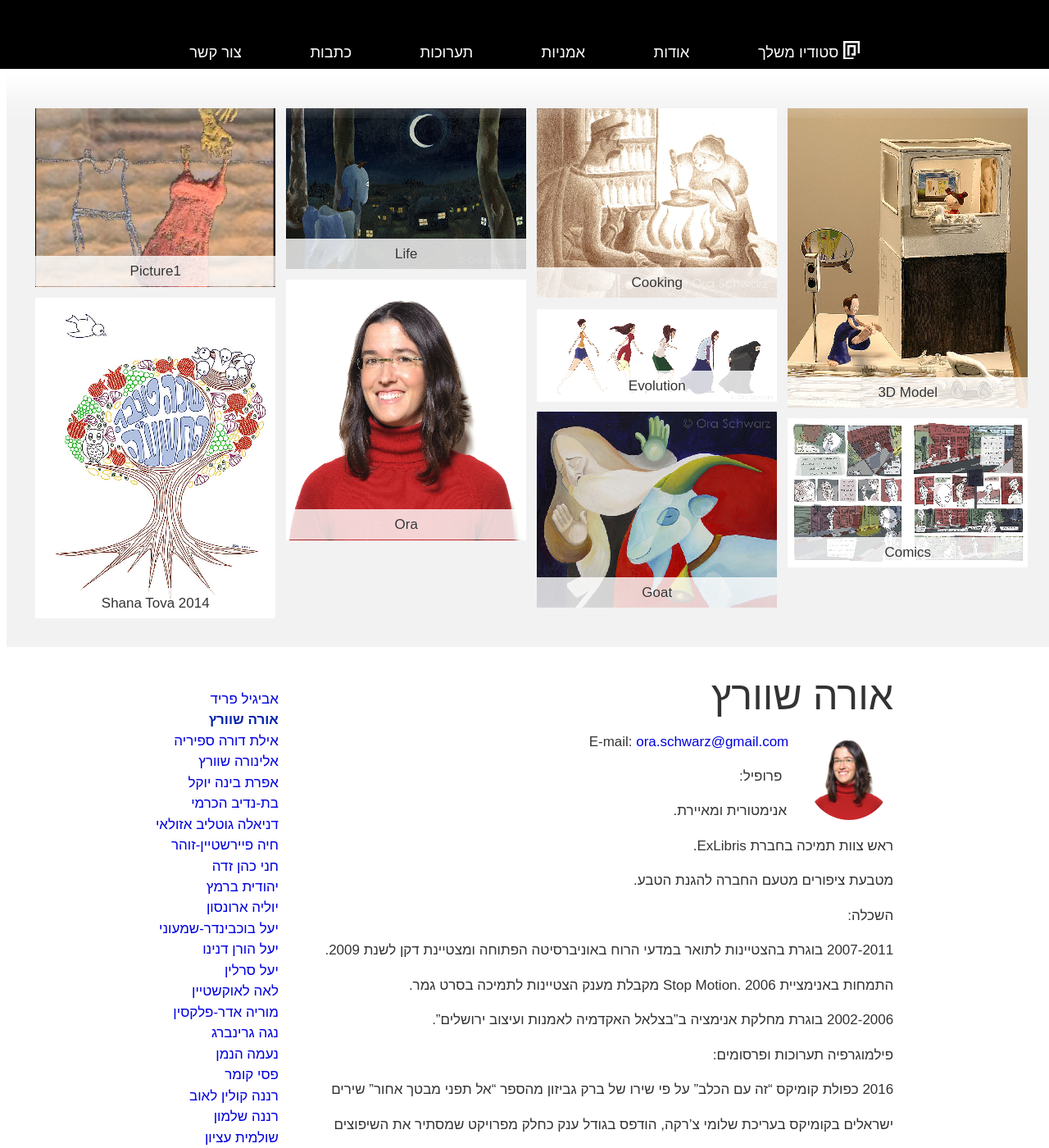
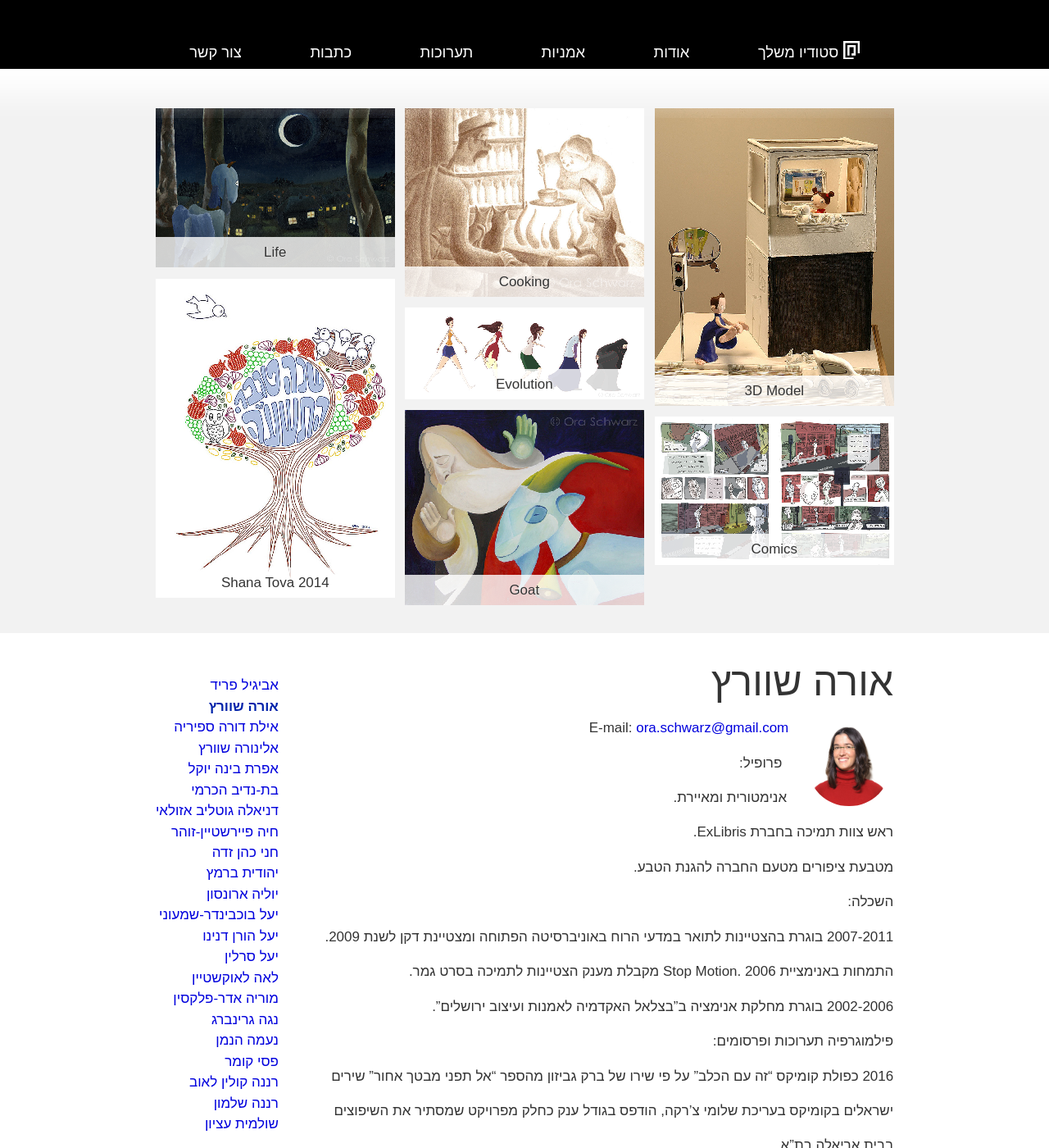
Before and after one commit to laukstein/studioofherown, a Jekyll site: the page built from _posts/artist/2016-05-23-ora-shwartz.md, in a window 1280 px wide and 1400 px high. Shown: the whole window at 82% size. Built offline with Jekyll 4.4.1, drawn with Linux system fonts in a browser that asks for light colours.

Commit message:
Updated artists profile images, improved gallery UI

```diff
--- a/_includes/artist-gallery.html
+++ b/_includes/artist-gallery.html
@@ -1,5 +1,5 @@
 {% capture assets %}/assets{{ page.url }}{% endcapture %}{% assign imageNr = 0 %}<div class=~wide>
-    <div class=masonry>{% for image in site.static_files %}{%
+    <div class="masonry ~size">{% for image in site.static_files %}{%
         if image.path contains assets %}{% unless image.path contains "profile" %}
         <figure>
             <a href={{ image.path }}>
--- a/_posts/artist/2016-05-23-ora-shwartz.md
+++ b/_posts/artist/2016-05-23-ora-shwartz.md
@@ -10,8 +10,6 @@
     - Evolution
     - Goat
     - Life
-    - Ora
-    - Picture1
     - Shana Tova 2014
 ---
 
--- a/css/style.css
+++ b/css/style.css
@@ -165,10 +165,14 @@
     margin-left: auto;
 }
 .\~wide {
+    position: relative;
+    left: 50%;
+    right: 50%;
     width: 100vw;
     padding-right: 2em;
     padding-left: 2em;
-    margin-right: calc((52em - 100vw) / 2);
+    margin-left: -50vw;
+    margin-right: -50vw;
     margin-bottom: 2em;
     background-color: #f2f2f2;
     box-sizing: border-box;
@@ -180,8 +184,7 @@
     clear: both;
 }
 @media (max-width: 52.01em) {
-    hr,
-    .\~wide {
+    hr {
         margin-right: -4.6em;
         margin-right: -4.9vw;
     }
@@ -325,10 +328,9 @@
     shape-outside: circle();
 }
 .masonry {
-    max-width: 102em;
-    margin: -2.3em auto 0;
     padding-top: 2.8em;
     padding-bottom: 1.3em;
+    margin-top: -2.3em;
     text-align: center;
     column-width: 14em;
     column-gap: .75em;
```
Also changed, not shown: assets/artist/batnadiv-hakarmi-weinberg/profile.jpg (renamed from assets/artist/batnadiv-hakarmi-weinberg/batnadiv-hakarmi-weinberg.jpg), assets/artist/moriah-eder-plaskin/profile.jpg (added), assets/artist/ora-shwartz/7.jpg, assets/artist/ora-shwartz/8.jpg (deleted), assets/artist/ora-shwartz/9.jpg (deleted), assets/artist/shulamit-etsion/profile.jpg (added), 4 other files.
